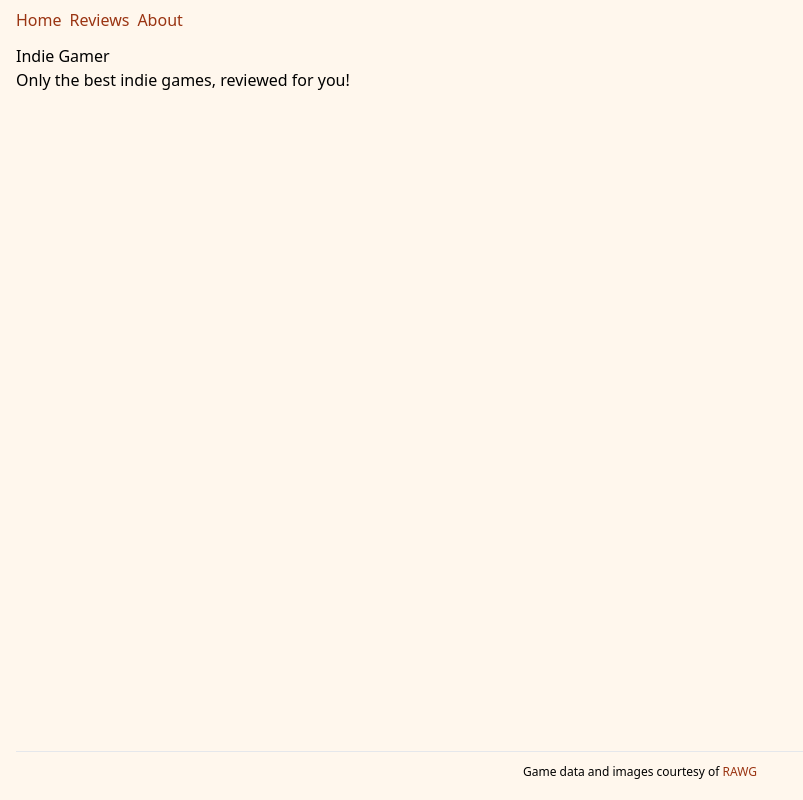
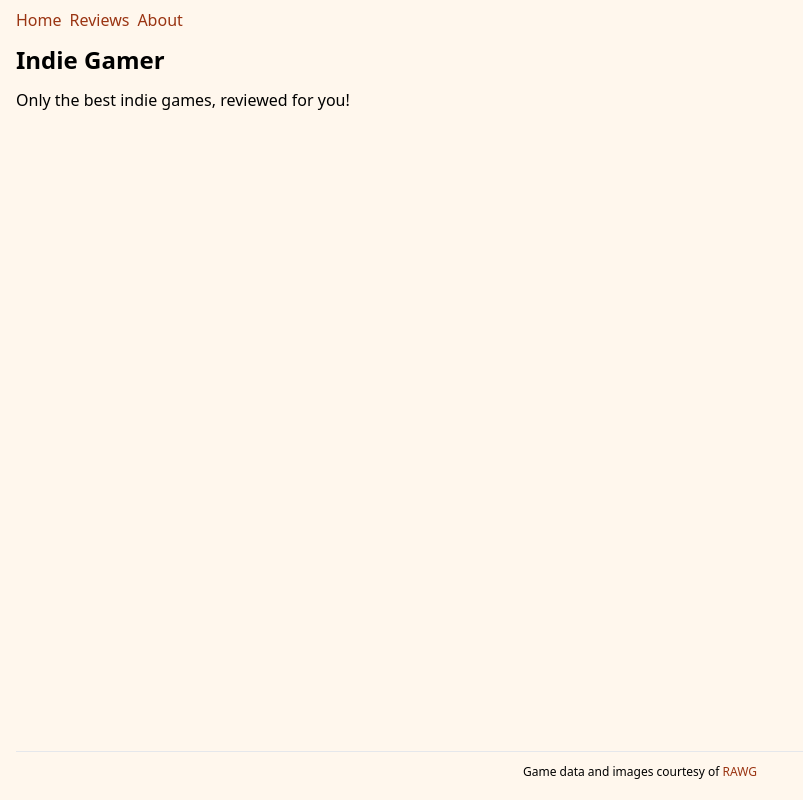
Before and after one commit to Shrike717/NEXTJS-UDEMY-NEXTJS-BY-EXAMPLE, a Next.js app in the folder 01. App - SSG - Next Reviews/next-reviews/: page / in a window 1280 px wide. Shown: the whole page, without its empty margins (0-803 px from the left). Built offline with nearby package versions, Linux system fonts and the light colour scheme.

Commit message:
Done extrractinh Heaading component  and reuse it foor all headings

```diff
--- a/01. App - SSG - Next Reviews/next-reviews/app/about/page.jsx
+++ b/01. App - SSG - Next Reviews/next-reviews/app/about/page.jsx
@@ -1,7 +1,9 @@
+import Heading from "../../components/Heading";
+
 export default function AboutPage() {
 	return (
 		<>
-			<h1>About:</h1>
+			<Heading>About:</Heading>
 			<p>A website created to learn Next.js</p>
 		</>
 	);
--- a/01. App - SSG - Next Reviews/next-reviews/app/page.jsx
+++ b/01. App - SSG - Next Reviews/next-reviews/app/page.jsx
@@ -1,8 +1,10 @@
+import Heading from "../components/Heading";
+
 export default function HomePage() {
 	console.log("[HomePage] rendering");
 	return (
 		<>
-			<h1>Indie Gamer</h1>
+			<Heading>Indie Gamer</Heading>
 			<p>Only the best indie games, reviewed for you!</p>
 		</>
 	);
--- a/01. App - SSG - Next Reviews/next-reviews/app/reviews/hollow-knight/page.jsx
+++ b/01. App - SSG - Next Reviews/next-reviews/app/reviews/hollow-knight/page.jsx
@@ -1,7 +1,9 @@
+import Heading from "../../../components/Heading";
+
 export default function HollowKnightPage() {
 	return (
 		<>
-			<h1>Hollow Knight</h1>
+			<Heading>Hollow Knight</Heading>
 			<p>This will be the review for Hollow Knight:</p>
 		</>
 	);
--- a/01. App - SSG - Next Reviews/next-reviews/app/reviews/page.jsx
+++ b/01. App - SSG - Next Reviews/next-reviews/app/reviews/page.jsx
@@ -1,10 +1,11 @@
 // Importing th Link component to use client-side navigation
 import Link from "next/link";
+import Heading from "../../components/Heading";
 
 export default function ReviewsPage() {
 	return (
 		<>
-			<h1>Reviews:</h1>
+			<Heading>Reviews:</Heading>
 			<ul>
 				<li>
 					<Link href="/reviews/hollow-knight">Hollow Knight</Link>
--- a/01. App - SSG - Next Reviews/next-reviews/app/reviews/stardew-valley/page.jsx
+++ b/01. App - SSG - Next Reviews/next-reviews/app/reviews/stardew-valley/page.jsx
@@ -1,7 +1,9 @@
+import Heading from "../../../components/Heading";
+
 export default function StardewValleyPage() {
 	return (
 		<>
-			<h1>Stardew Valley</h1>
+			<Heading>Stardew Valley</Heading>
 			<p>This will be the review for Stardew Valley:</p>
 		</>
 	);
--- /dev/null
+++ b/01. App - SSG - Next Reviews/next-reviews/components/Heading.jsx
@@ -0,0 +1,4 @@
+// Reusable Heading component
+export default function Heading({ children }) {
+	return <h1 className="font-bold pb-3 text-2xl">{children}</h1>;
+}
```
